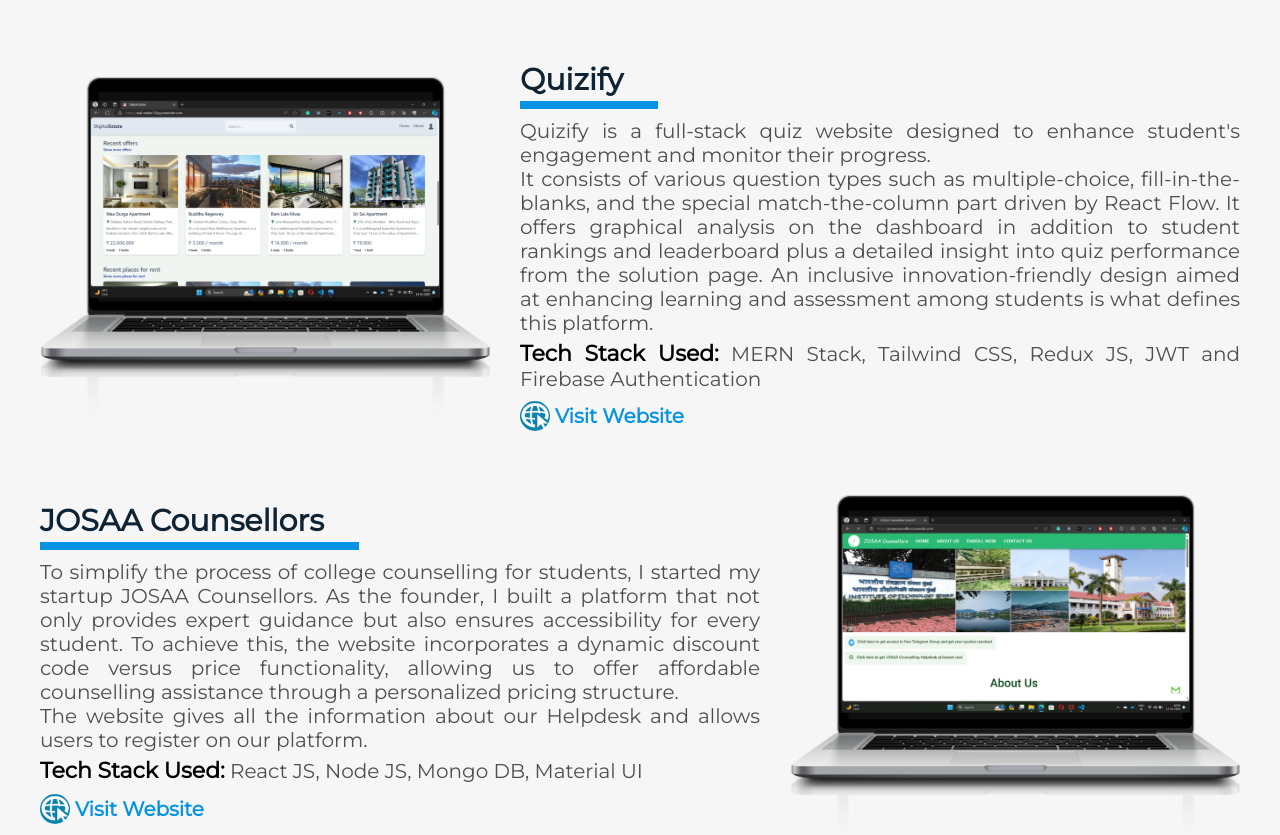
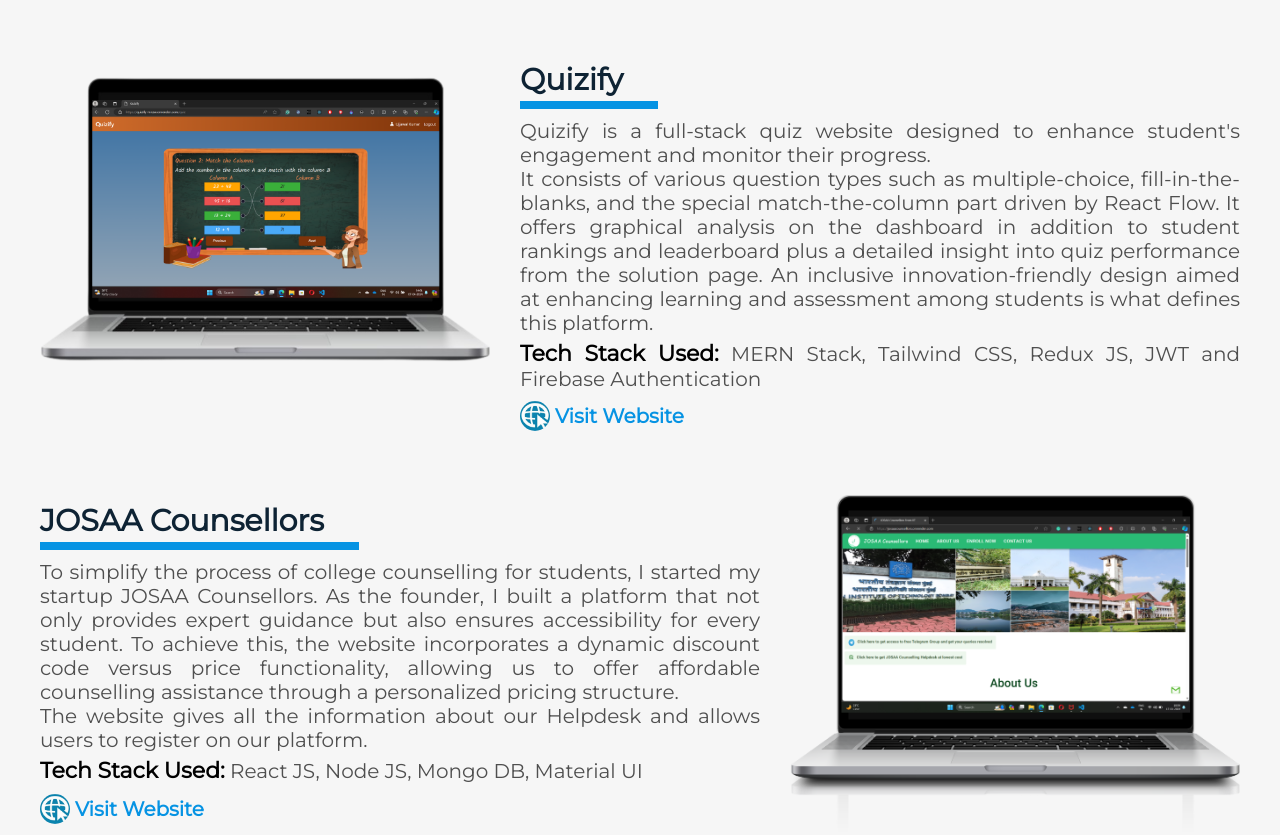
Before and after one commit to ujjawalrr/ujjawal-kumar, a plain HTML site: page index.html in a window 1280 px wide. Shown: the part 1775-2610 px from the top of the page. Drawn offline with nearby package versions, Linux system fonts and the light colour scheme; a web font is replaced by a local one.

Commit message:
quizify pics added

```diff
--- a/index.html
+++ b/index.html
@@ -166,7 +166,7 @@
                 </div>
             </div>
             <div class="project">
-                <img src="images/real_estate.png" alt="">
+                <img src="images/quizify.png" alt="">
                 <div>
                     <div class="projectTitle">
                         <div>
@@ -176,7 +176,7 @@
                                 <span>Visit Website</span>
                             </a>
                         </div>
-                        <img src="images/real_estate.png" class="projectImgMobile" alt="">
+                        <img src="images/quizify.png" class="projectImgMobile" alt="">
                     </div>
                     <p class="projectInfo">
                         Quizify is a full-stack quiz website designed to enhance student's engagement and monitor their progress.
@@ -260,7 +260,7 @@
                     </a>
                 </div>
             </div>
-            <div class="project">
+            <!-- <div class="project">
                 <img src="images/TODO.png" alt="">
                 <div>
                     <div class="projectTitle">
@@ -293,7 +293,7 @@
                         <span>Visit Website</span>
                     </a>
                 </div>
-            </div>
+            </div> -->
         </div>
     </section>
 
```
Also changed, not shown: images/quizify.png (added).
